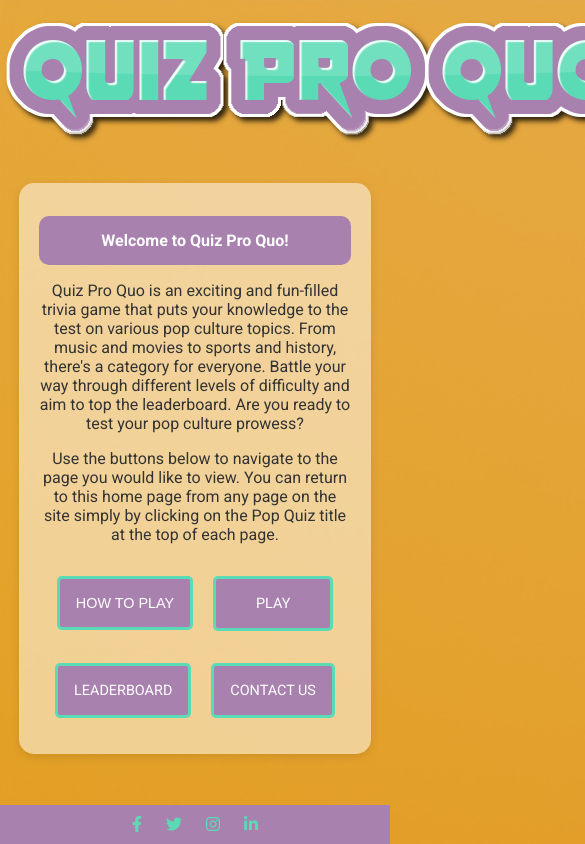
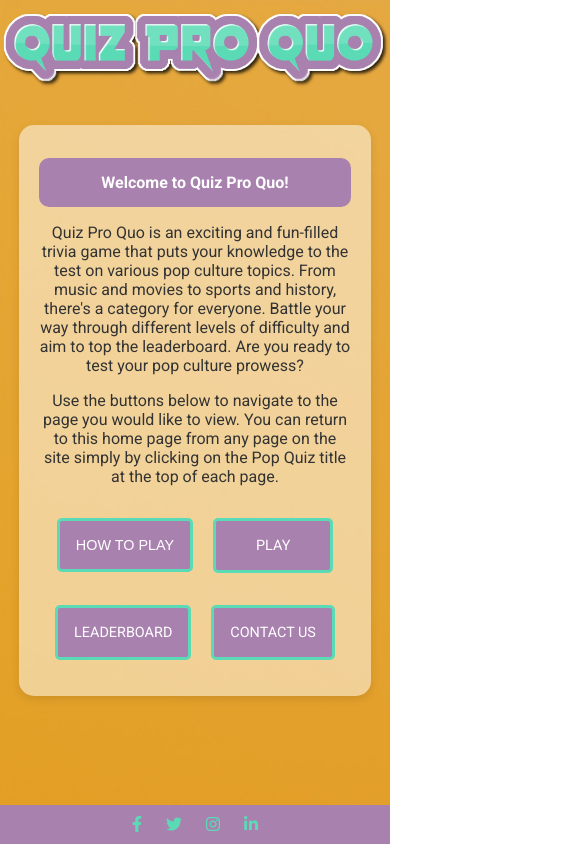
Before and after one commit to irebernardidev/Pop_Quiz_MP2, a website: page index.html in a window 390 px wide. Shown: the top 844 px of the page, 585 px wide, since content can reach past the window. Drawn offline with nearby package versions, Linux system fonts and the light colour scheme.

Commit message:
added class to logo to improve responsiveness

```diff
--- a/assets/css/style.css
+++ b/assets/css/style.css
@@ -11,6 +11,11 @@ body {
   background-attachment: fixed;
   background-size: cover;
   text-align:center;
+}
+
+.logo {
+  max-width: 100%;
+  height: auto;
 }
 
 .quiz-container, #leaderboard-container {
--- a/index.html
+++ b/index.html
@@ -20,7 +20,7 @@
 
 <body class="flex-container">
   <a href="index.html">
-    <img src="assets/images/logo.png" alt="logo">
+    <img class="logo" src="assets/images/logo.png" alt="logo">
   </a>
   <!-- Outer Container -->
   <div id="outer-container">
```
